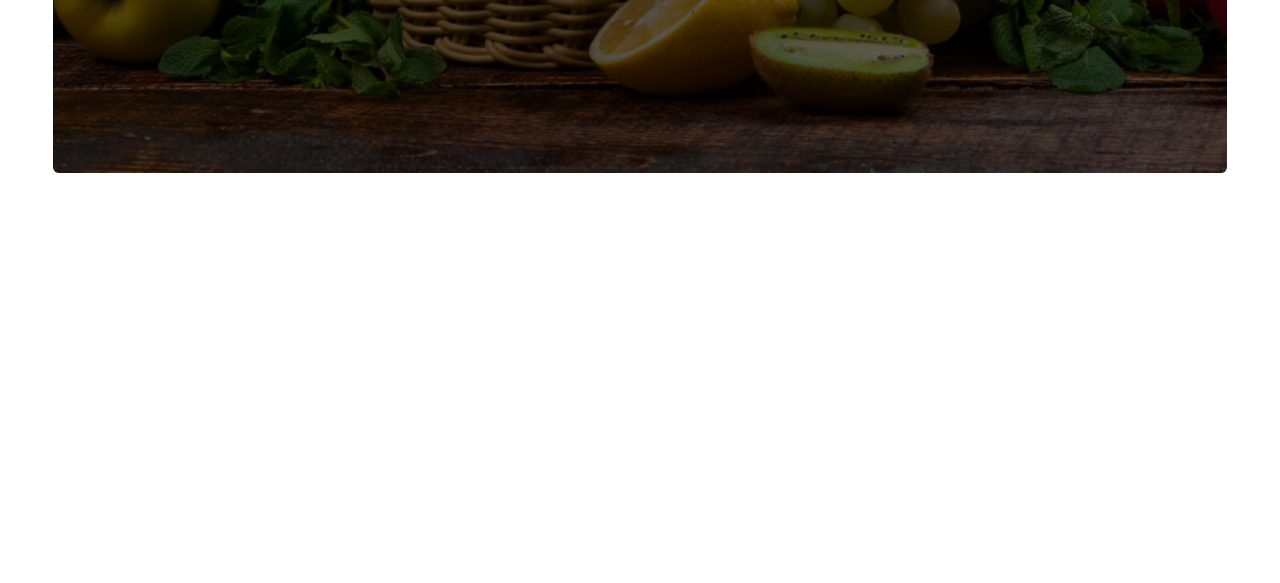
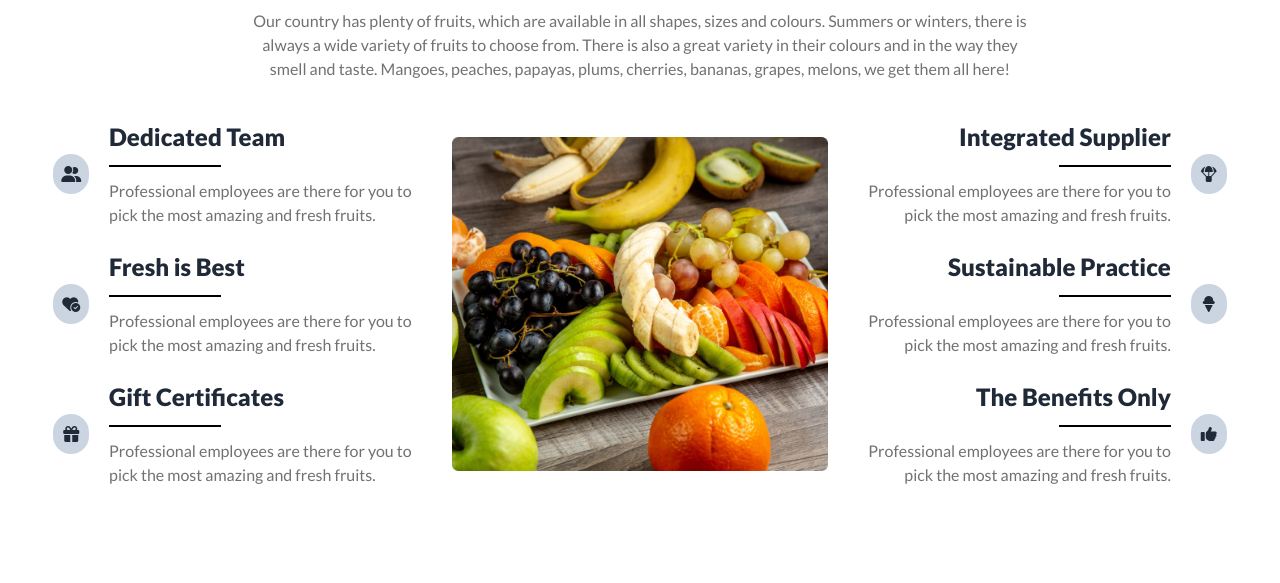
Before and after one commit to rahinur22/fruit-burst, a plain HTML site: page index.html in a window 1280 px wide. Shown: the part 2053-2636 px from the top of the page. Before the commit the page ends 2226 px from the top, so only its background shows below. Drawn offline with nearby package versions, Linux system fonts and the light colour scheme.

Commit message:
Responsive-Why choose us part

```diff
--- a/index.html
+++ b/index.html
@@ -686,20 +686,23 @@
 
         <section>
 
-            <div class="bg-cover bg-center lg:h-screen rounded-md"
-            style="background-image: url(images/banner1.png)">
+            <div class="bg-cover bg-center lg:h-auto rounded-md mb-16"
+                style="background-image: url(images/banner1.png)">
 
                 <div
-                    class="w-full h-full bg-[#00000099] flex flex-col gap-10 lg:gap-0 items-center justify-center rounded-md pt-6 pb-6 lg:space-y-5 lg:pt-0 lg:pb-0">
+                    class="w-full h-full bg-[#00000099] flex flex-col gap-10 lg:gap-0 items-center justify-center rounded-md pt-6 pb-6 md:pt-10 md:pb-10 lg:space-y-6 lg:pt-20 lg:pb-20">
 
                     <div class="space-y-3 flex flex-col items-center justify-center">
+
                         <h1 class="text-white text-2xl md:text-4xl lg:text-5xl font-bold text-center">
                             Meet The Team Members
                         </h1>
 
-                        <p class="text-xs w-40 md:text-sm md:w-80 lg:text-base lg:w-auto text-white font-medium text-center">
+                        <p
+                            class="text-xs w-40 md:text-sm md:w-80 lg:text-base lg:w-auto text-white font-medium text-center">
                             Professional employees are there for you to pick the most amazing and fresh fruits.
                         </p>
+
                     </div>
 
                     <!-- Members -->
@@ -803,14 +806,14 @@
 
         <!-- Why Choose Us  Part -->
 
-        <section class="hidden">
+        <section class="">
 
             <div class="mb-24">
 
                 <div class="space-y-3 flex flex-col justify-center items-center mb-10">
 
-                    <h1 class="text-5xl font-extrabold">Why Choose Us?</h1>
-                    <p class="text-base text-[#12121299] font-medium w-2/3 text-center">
+                    <h1 class="text-2xl md:text-4xl lg:text-5xl font-extrabold">Why Choose Us?</h1>
+                    <p class="text-xs md:text-sm lg:text-base text-[#12121299] font-medium w-2/3 text-center">
                         Our country has plenty of fruits, which are available in all shapes, sizes and colours. Summers
                         or winters, there is always a wide variety of fruits to choose from. There is also a great
                         variety in their colours and in the way they smell and taste. Mangoes, peaches, papayas, plums,
@@ -819,53 +822,66 @@
 
                 </div>
 
-                <div class="grid grid-cols-3 gap-6 justify-center items-center">
+                <div class="grid lg:grid-cols-3 gap-6 justify-center items-center">
 
-                    <div class="space-y-6">
+                    <div class="space-y-6 order-2 lg:order-1">
 
                         <!-- Point 1 -->
-                        <div class="flex gap-5 justify-center items-center">
 
-                            <div class="bg-slate-300 h-10 w-16 rounded-full flex justify-center items-center">
+                        <div class="flex flex-col lg:flex-row gap-5 justify-center items-center">
+
+                            <div class="bg-slate-300 h-10 w-10 lg:w-16 rounded-full flex justify-center items-center">
                                 <i class="fa-solid fa-user-group"></i>
                             </div>
 
-                            <div class="space-y-3">
+                            <div class="space-y-3 text-center lg:text-start">
                                 <h1 class="text-2xl font-extrabold">Dedicated Team</h1>
-                                <hr class="w-28 border border-black">
-                                <p class="text-base text-[#12121299] font-medium">Professional employees are there for
+                                <div class="flex justify-center lg:justify-start">
+                                    <hr class="w-28 border border-black">
+                                </div>
+                                <p class="text-base text-[#12121299] font-medium pl-10 pr-10  lg:w-auto lg:pl-0 lg:pr-0">Professional employees
+                                    are there for
                                     you to pick the most amazing and fresh fruits.</p>
                             </div>
 
                         </div>
 
                         <!-- Point 2 -->
-                        <div class="flex gap-5 justify-center items-center">
 
-                            <div class="bg-slate-300 h-10 w-16 rounded-full flex justify-center items-center">
+                        <div class="flex flex-col lg:flex-row gap-5 justify-center items-center">
+
+                            <div class="bg-slate-300 h-10 w-10 lg:w-16 rounded-full flex justify-center items-center">
                                 <i class="fa-solid fa-heart-circle-check"></i>
                             </div>
 
-                            <div class="space-y-3">
+                            <div class="space-y-3 text-center lg:text-start">
                                 <h1 class="text-2xl font-extrabold">Fresh is Best</h1>
-                                <hr class="w-28 border border-black">
-                                <p class="text-base text-[#12121299] font-medium">Professional employees are there for
+                                <div class="flex justify-center lg:justify-start">
+                                    <hr class="w-28 border border-black">
+                                </div>
+                                <p class="text-base text-[#12121299] font-medium pl-10 pr-10  lg:w-auto lg:pl-0 lg:pr-0">Professional employees
+                                    are there for
                                     you to pick the most amazing and fresh fruits.</p>
                             </div>
 
                         </div>
 
+
                         <!-- Point 3 -->
-                        <div class="flex gap-5 justify-center items-center">
 
-                            <div class="bg-slate-300 h-10 w-16 rounded-full flex justify-center items-center">
+                        <div class="flex flex-col lg:flex-row gap-5 justify-center items-center">
+
+                            <div class="bg-slate-300 h-10 w-10 lg:w-16 rounded-full flex justify-center items-center">
                                 <i class="fa-solid fa-gift"></i>
                             </div>
 
-                            <div class="space-y-3">
+                            <div class="space-y-3 text-center lg:text-start">
                                 <h1 class="text-2xl font-extrabold">Gift Certificates</h1>
-                                <hr class="w-28 border border-black">
-                                <p class="text-base text-[#12121299] font-medium">Professional employees are there for
+                                <div class="flex justify-center lg:justify-start">
+                                    <hr class="w-28 border border-black">
+                                </div>
+                                <p class="text-base text-[#12121299] font-medium pl-10 pr-10  lg:w-auto lg:pl-0 lg:pr-0">Professional employees
+                                    are there for
                                     you to pick the most amazing and fresh fruits.</p>
                             </div>
 
@@ -873,61 +889,65 @@
 
                     </div>
 
-                    <div>
+                    <div class="order-1 flex justify-center items-center lg:order-2">
                         <img src="images/whychoose1.png" alt="">
                     </div>
 
-                    <div class="space-y-6">
+                    <div class="space-y-6 order-3">
 
                         <!-- Point 4 -->
-                        <div class="flex gap-5 justify-center items-center text-right">
+                        <div class="flex flex-col-reverse lg:flex-row gap-5 justify-center items-center">
 
-                            <div class="space-y-3">
+                            <div class="space-y-3 text-center lg:text-end">
                                 <h1 class="text-2xl font-extrabold">Integrated Supplier</h1>
-                                <div class="pl-64">
-                                    <hr class="w-28 border border-black ml-3">
+                                <div class="flex justify-center lg:justify-end">
+                                    <hr class="w-28 border border-black">
                                 </div>
-                                <p class="text-base text-[#12121299] font-medium">Professional employees are there for
+                                <p class="text-base text-[#12121299] font-medium pl-10 pr-10  lg:w-auto lg:pl-0 lg:pr-0">Professional employees
+                                    are there for
                                     you to pick the most amazing and fresh fruits.</p>
                             </div>
 
-                            <div class="bg-slate-300 h-10 w-16 rounded-full flex justify-center items-center">
+                            <div class="bg-slate-300 h-10 w-10 lg:w-16 rounded-full flex justify-center items-center">
                                 <i class="fa-solid fa-parachute-box"></i>
                             </div>
 
                         </div>
 
+
                         <!-- Point 5 -->
-                        <div class="flex gap-5 justify-center items-center text-right">
+                        <div class="flex flex-col-reverse lg:flex-row gap-5 justify-center items-center">
 
-                            <div class="space-y-3">
+                            <div class="space-y-3 text-center lg:text-end">
                                 <h1 class="text-2xl font-extrabold">Sustainable Practice</h1>
-                                <div class="pl-64">
-                                    <hr class="w-28 border border-black ml-3">
+                                <div class="flex justify-center lg:justify-end">
+                                    <hr class="w-28 border border-black">
                                 </div>
-                                <p class="text-base text-[#12121299] font-medium">Professional employees are there for
+                                <p class="text-base text-[#12121299] font-medium pl-10 pr-10  lg:w-auto lg:pl-0 lg:pr-0">Professional employees
+                                    are there for
                                     you to pick the most amazing and fresh fruits.</p>
                             </div>
 
-                            <div class="bg-slate-300 h-10 w-16 rounded-full flex justify-center items-center">
+                            <div class="bg-slate-300 h-10 w-10 lg:w-16 rounded-full flex justify-center items-center">
                                 <i class="fa-solid fa-ice-cream"></i>
                             </div>
 
                         </div>
 
                         <!-- Point 6 -->
-                        <div class="flex gap-5 justify-center items-center text-right">
+                        <div class="flex flex-col-reverse lg:flex-row gap-5 justify-center items-center">
 
-                            <div class="space-y-3">
+                            <div class="space-y-3 text-center lg:text-end">
                                 <h1 class="text-2xl font-extrabold">The Benefits Only</h1>
-                                <div class="pl-64">
-                                    <hr class="w-28 border border-black ml-3">
+                                <div class="flex justify-center lg:justify-end">
+                                    <hr class="w-28 border border-black">
                                 </div>
-                                <p class="text-base text-[#12121299] font-medium">Professional employees are there for
+                                <p class="text-base text-[#12121299] font-medium pl-10 pr-10  lg:w-auto lg:pl-0 lg:pr-0">Professional employees
+                                    are there for
                                     you to pick the most amazing and fresh fruits.</p>
                             </div>
 
-                            <div class="bg-slate-300 h-10 w-16 rounded-full flex justify-center items-center">
+                            <div class="bg-slate-300 h-10 w-10 lg:w-16 rounded-full flex justify-center items-center">
                                 <i class="fa-solid fa-thumbs-up"></i>
                             </div>
 
@@ -938,9 +958,6 @@
                 </div>
             </div>
         </section>
-
-        <!-- test -->
-
 
     </main>
 
```
